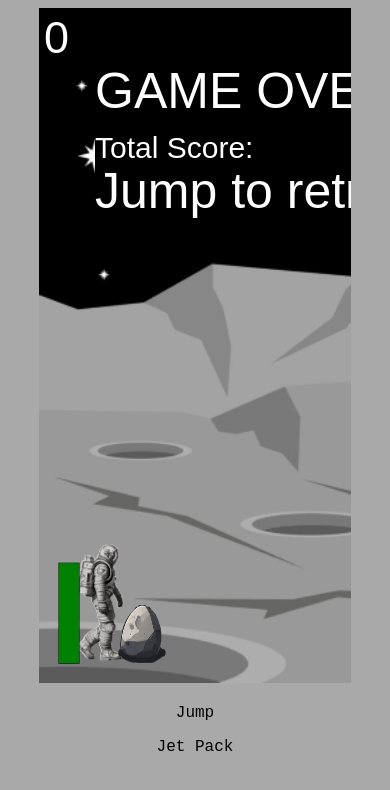
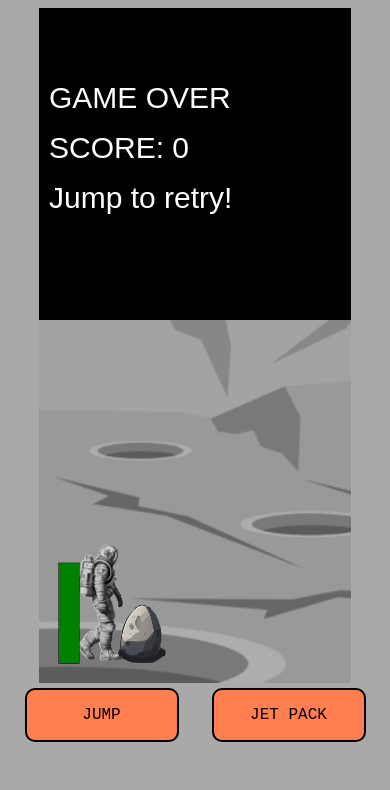
Before and after one commit to csdavids519/MoonJumper, a plain HTML site: page gameboard.html in a window 390 px wide. Drawn offline with Linux system fonts and the light colour scheme.

Commit message:
Improve game over text, disable user-select on buttons

```diff
--- a/assets/css/style.css
+++ b/assets/css/style.css
@@ -155,6 +155,7 @@ body {
     color: black;
     text-align: center;
     text-decoration: none;
+    user-select: none;
 }
 
 /* show / hide objects */
@@ -168,7 +169,6 @@ body {
 @media screen and (max-width: 768px) {
     .mobile_visible {
         display: block;
-        -webkit-tap-highlight-color: transparent;
     }
 
     .mobile_hidden {
--- a/assets/scripts/moonjumper.js
+++ b/assets/scripts/moonjumper.js
@@ -201,15 +201,14 @@ function update() {
 
     if (gameOver) {
         context.fillStyle = "black";
-        context.fillRect(boardWidth / 2 - 100, 50, 400, 200)
+        context.fillRect(0, 0, boardHeight / 2, boardWidth)
         context.fillStyle = "white";
-        context.font = "50px sans-serif";
-        context.fillText("GAME OVER", boardWidth / 2 - 100, 100);
         context.font = "30px sans-serif";
-        context.fillText("Total Score:", boardWidth / 2 - 100, 150);
-        context.fillText(score, boardWidth / 2 + 200, 150);
-        context.font = "50px sans-serif";
-        context.fillText("Jump to retry!", boardWidth / 2 - 100, 200);
+        context.fillText("GAME OVER", 10, 100);
+        context.font = "30px sans-serif";
+        context.fillText("SCORE: " + score, 10, 150);
+        context.font = "30px sans-serif";
+        context.fillText("Jump to retry!", 10, 200);
     }
 }
 
@@ -384,4 +383,4 @@ function detectCollision(a, b) {
 // a.x < b.x + b.width && //a's top left corner doesn't reach b's top right corner
 //         a.x + a.width > b.x && //a's top right corner passes b's top left corner
 //         a.y < b.y + b.height && //a's top left corner doesn't reach b's bottom left corner
-//         a.y + a.height > b.y; //a's bottom left corner passes b's top left corner
+//         a.y + a.height > b.y; //a's bottom left corner passes b's top left corne
--- a/gameboard.html
+++ b/gameboard.html
@@ -15,17 +15,17 @@
     <!-- add game area -->
     <canvas id="board"></canvas>
 
-    <div class="buttons">
-        <div class="homebutton mobile_hidden">
+    <div class="container_buttons">
+        <div class="button homebutton mobile_hidden">
             <a href="index.html" aria-label="jump to home page">
                 <p>Back to Start</p>
             </a>
         </div>
-        <div class="homebutton mobile_visible" id="mobileJumpButton">
+        <div class="button homebutton mobile_visible" id="mobileJumpButton">
             <p>Jump</p>
             </a>
         </div>
-        <div class="homebutton mobile_visible" id="mobileJetPackButton">
+        <div class="button homebutton mobile_visible" id="mobileJetPackButton">
             <p>Jet Pack</p>
             </a>
         </div>
```
